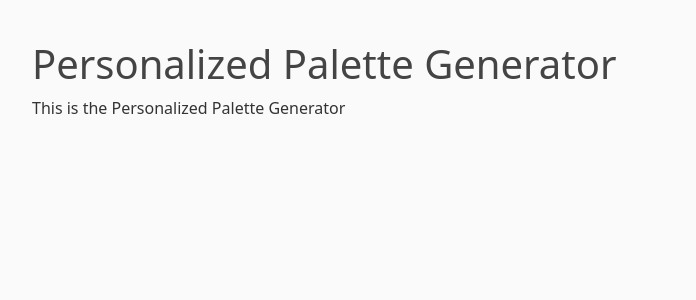
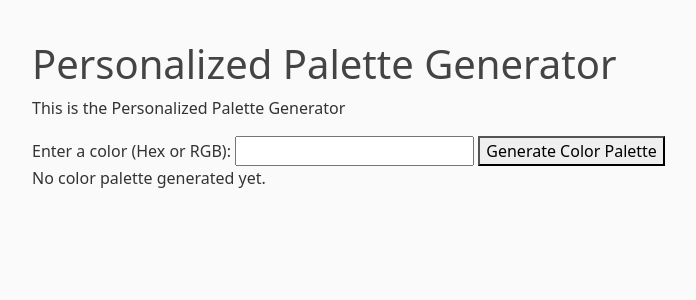
Before and after one commit to Veneloo/Color-Palette, a Flask app: page /personalized in a window 1280 px wide. Shown: the part 56-356 px from the top of the page, without its empty margins (50-746 px from the left). Run offline with Flask 3, Linux system fonts and the light colour scheme.

Commit message:
Added Implementation for Personalized Palette

```diff
--- a/templates/personalized.html
+++ b/templates/personalized.html
@@ -1,5 +1,23 @@
 {% extends "layoutt.html" %}
+
 {% block content %}
-    <h1>{{subtitle}}</h1>
-    <p> {{text}} </p>
+    <h1>{{ subtitle }}</h1>
+    <p>{{ text }}</p>
+
+    <form method="POST" action="{{ url_for('personalized_page') }}">
+        <label for="color_input">Enter a color (Hex or RGB):</label>
+        <input type="text" id="color_input" name="color_input">
+        <button type="submit">Generate Color Palette</button>
+    </form>
+
+    {% if colors %}
+        <h2>Color Palette:</h2>
+        <ul class="color-palette">
+            {% for color in colors %}
+                <li style="background-color: {{ color }};">{{ color }}</li>
+            {% endfor %}
+        </ul>
+    {% else %}
+        <p>No color palette generated yet.</p>
+    {% endif %}
 {% endblock %}
```
